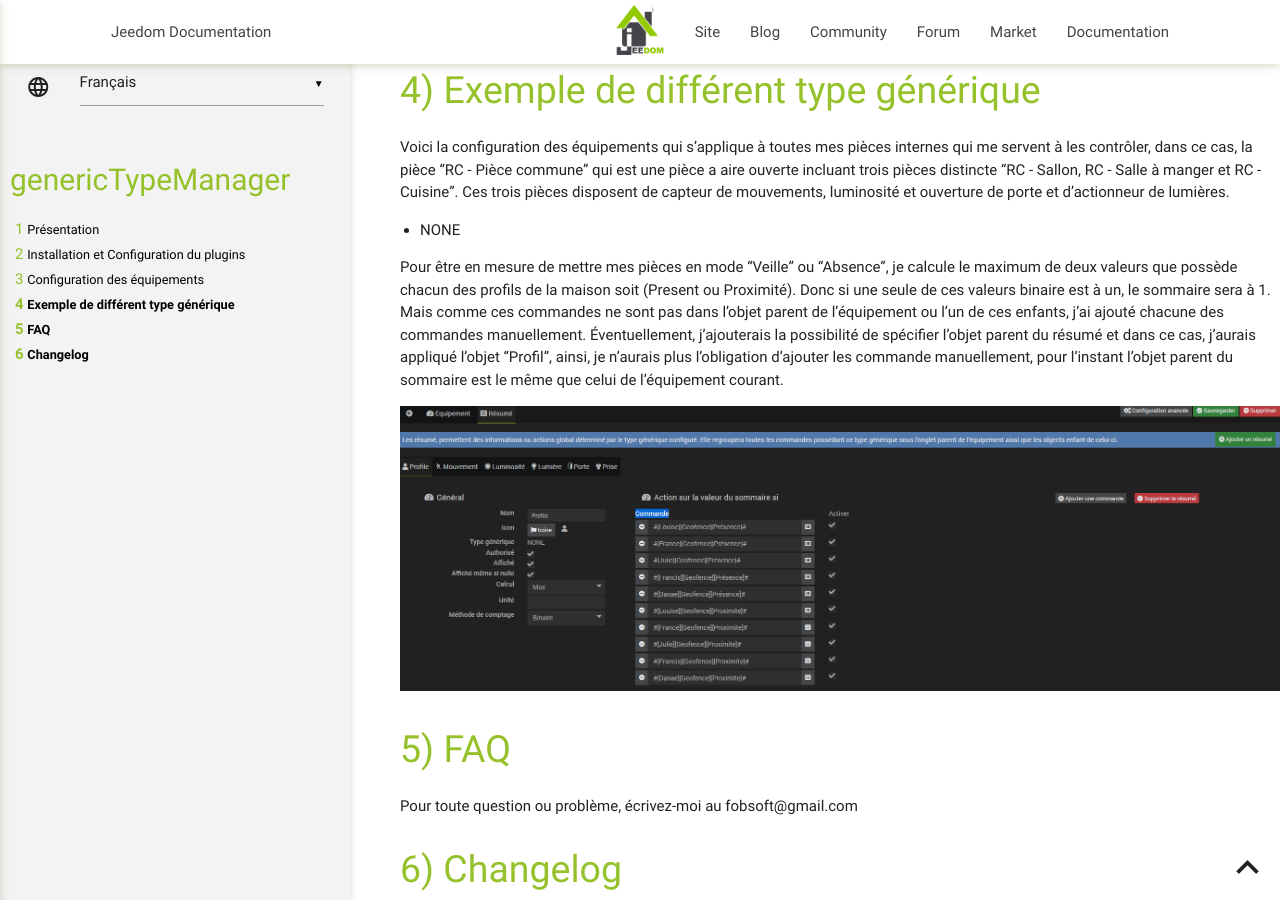
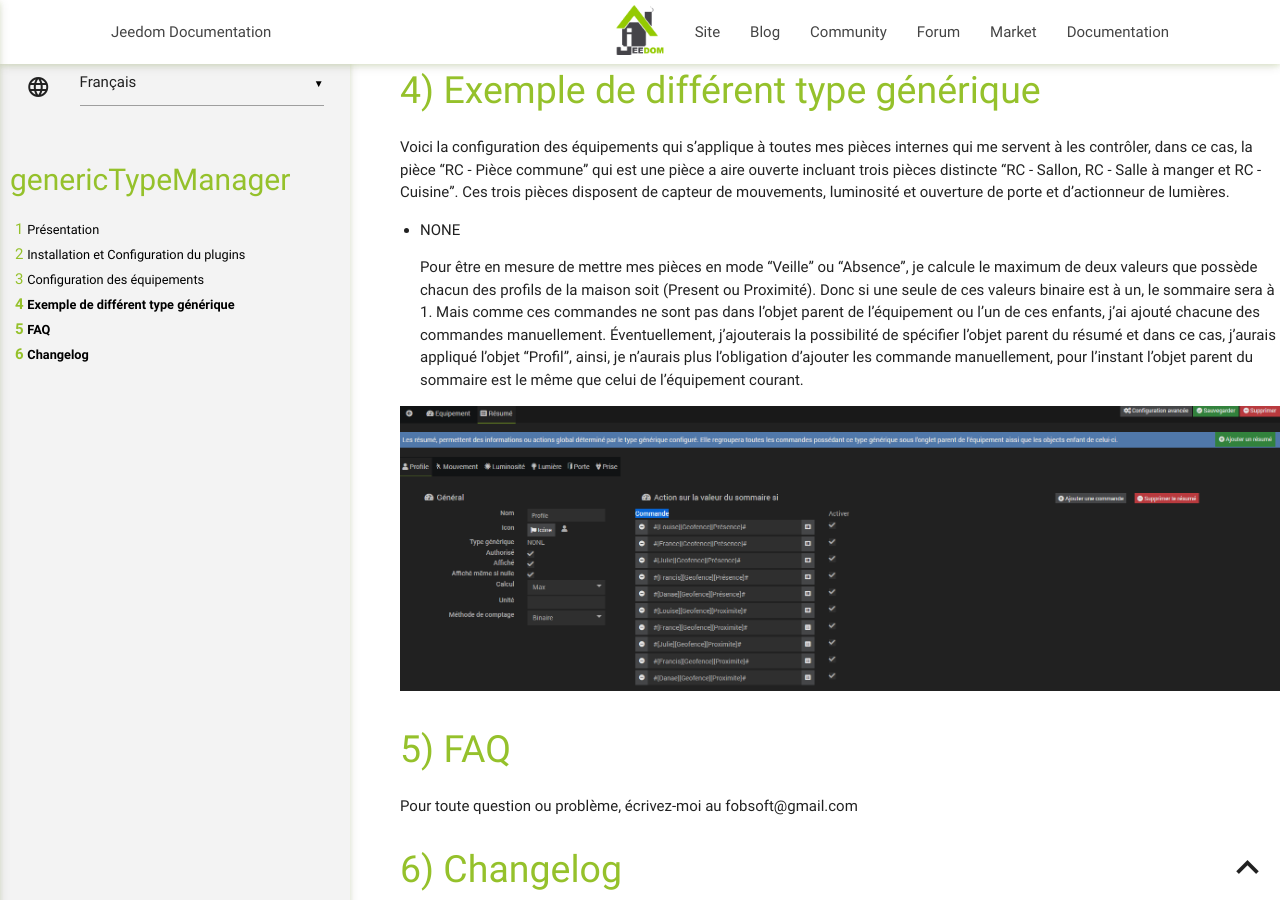
Before and after one commit to fobsoft/jeedom-plugins-documentation, a Jekyll site: the page built from genericTypeManager/fr_FR/index.md, in a window 1280 px wide and 900 px high, scrolled down 2576 px. Built offline with Jekyll 4.4.1, drawn with Linux system fonts in a browser that asks for light colours.

```diff
--- a/genericTypeManager/fr_FR/index.md
+++ b/genericTypeManager/fr_FR/index.md
@@ -74,9 +74,9 @@ Exemple de différent type générique
 =
 Voici la configuration des équipements qui s'applique à toutes mes pièces internes qui me servent à les contrôler, dans ce cas, la pièce "RC - Pièce commune" qui est une pièce a aire ouverte incluant trois pièces distincte "RC - Sallon, RC - Salle à manger et RC - Cuisine". Ces trois pièces disposent de capteur de mouvements, luminosité et ouverture de porte et d'actionneur de lumières.
 
- - NONE
+* NONE
 
-Pour être en mesure de mettre mes pièces en mode "Veille" ou "Absence", je calcule le maximum de deux valeurs que possède chacun des profils de la maison soit (Present ou Proximité). Donc si une seule de ces valeurs binaire est à un, le sommaire sera à 1. Mais comme ces commandes ne sont pas dans l'objet parent de l'équipement ou l'un de ces enfants, j'ai ajouté chacune des commandes manuellement. Éventuellement, j'ajouterais la possibilité de spécifier l'objet parent du résumé et dans ce cas, j'aurais appliqué l'objet "Profil", ainsi, je n'aurais plus l'obligation d'ajouter les commande manuellement, pour l'instant l'objet parent du sommaire est le même que celui de l'équipement courant.
+  Pour être en mesure de mettre mes pièces en mode "Veille" ou "Absence", je calcule le maximum de deux valeurs que possède chacun des profils de la maison soit (Present ou Proximité). Donc si une seule de ces valeurs binaire est à un, le sommaire sera à 1. Mais comme ces commandes ne sont pas dans l'objet parent de l'équipement ou l'un de ces enfants, j'ai ajouté chacune des commandes manuellement. Éventuellement, j'ajouterais la possibilité de spécifier l'objet parent du résumé et dans ce cas, j'aurais appliqué l'objet "Profil", ainsi, je n'aurais plus l'obligation d'ajouter les commande manuellement, pour l'instant l'objet parent du sommaire est le même que celui de l'équipement courant.
 
  ![RésuméNone](../images/RésuméNone.png)
 
```
